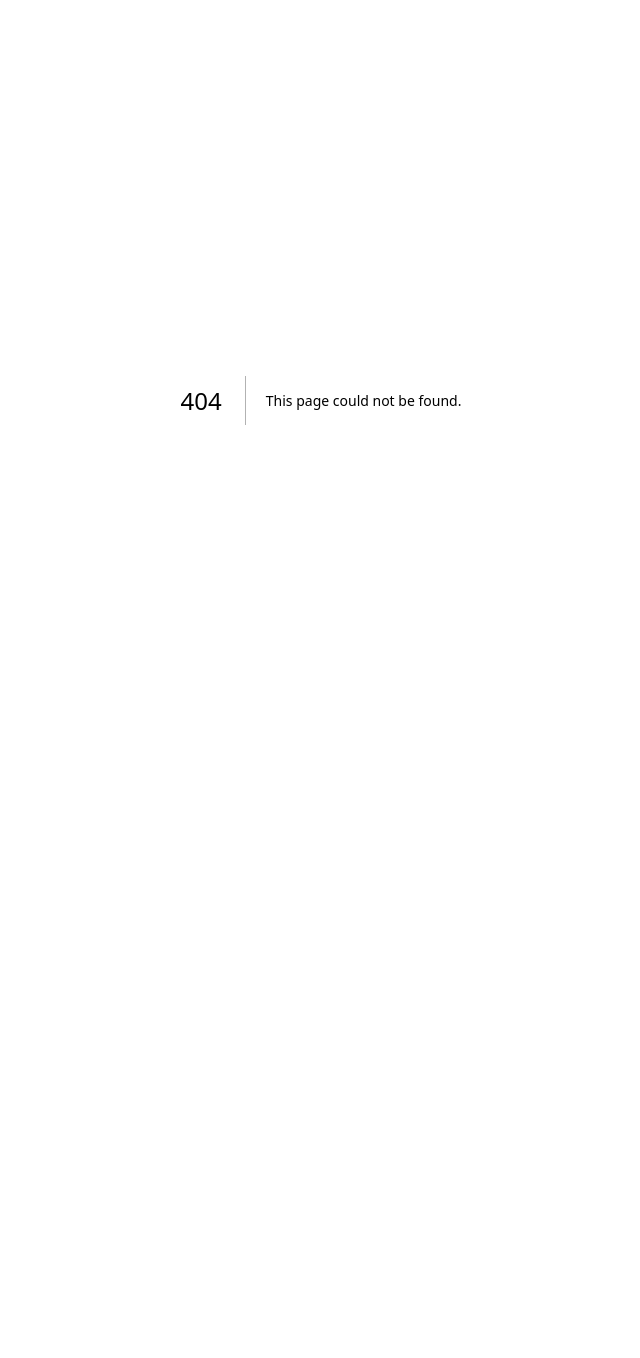
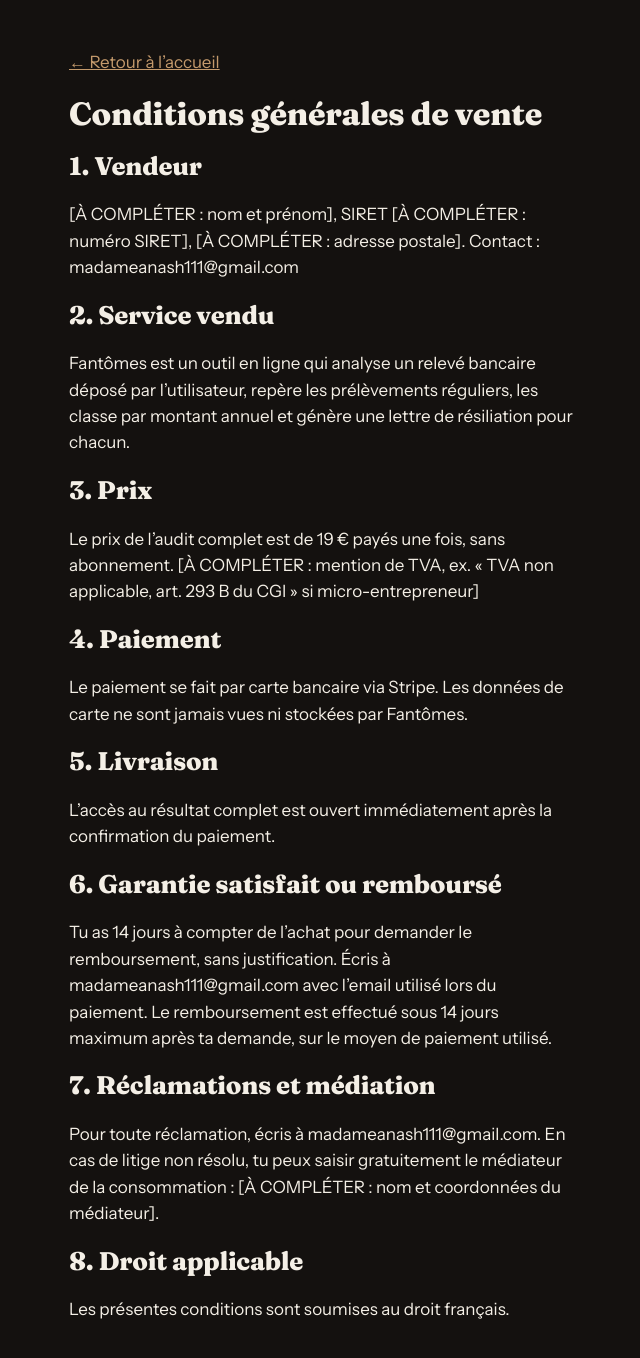
Before and after one commit to madameanash111-cell/fantomes, a Next.js app: page /cgv in a window 1280 px wide. Before the commit this address had no page. Shown: the top 1358 px of the page, without its empty margins (319-959 px from the left). Before the commit the page ends 800 px from the top, so only its background shows below. Built offline with nearby package versions, Linux system fonts and the light colour scheme.

Commit message:
page.tsx

```diff
--- /dev/null
+++ b/app/[doc]/page.tsx
@@ -0,0 +1,92 @@
+import Link from "next/link";
+import { notFound } from "next/navigation";
+import type { Metadata } from "next";
+
+export const dynamicParams = false;
+
+const C = (t: string) => `[À COMPLÉTER : ${t}]`;
+const MAIL = "madameanash111@gmail.com";
+
+const docs: Record<string, { titre: string; contenu: React.ReactNode }> = {
+  "mentions-legales": {
+    titre: "Mentions légales",
+    contenu: (
+      <>
+        <h2 className="titre">Éditeur du site</h2>
+        <p>Fantômes est édité par {C("nom et prénom")}, {C("statut, ex. micro-entrepreneur")}, SIRET {C("numéro SIRET")}.</p>
+        <p>Adresse : {C("adresse postale")}.</p>
+        <p>Contact : {MAIL}</p>
+        <p>Directeur de la publication : {C("nom et prénom")}.</p>
+        <h2 className="titre">Hébergeur</h2>
+        <p>Vercel Inc., 440 N Barranca Ave #4133, Covina, CA 91723, États-Unis. vercel.com</p>
+        <h2 className="titre">Propriété intellectuelle</h2>
+        <p>Les textes, illustrations et le code du site sont la propriété de l’éditeur. Toute reproduction sans autorisation est interdite.</p>
+      </>
+    ),
+  },
+  cgv: {
+    titre: "Conditions générales de vente",
+    contenu: (
+      <>
+        <h2 className="titre">1. Vendeur</h2>
+        <p>{C("nom et prénom")}, SIRET {C("numéro SIRET")}, {C("adresse postale")}. Contact : {MAIL}</p>
+        <h2 className="titre">2. Service vendu</h2>
+        <p>Fantômes est un outil en ligne qui analyse un relevé bancaire déposé par l’utilisateur, repère les prélèvements réguliers, les classe par montant annuel et génère une lettre de résiliation pour chacun.</p>
+        <h2 className="titre">3. Prix</h2>
+        <p>Le prix de l’audit complet est de 19 € payés une fois, sans abonnement. {C("mention de TVA, ex. « TVA non applicable, art. 293 B du CGI » si micro-entrepreneur")}</p>
+        <h2 className="titre">4. Paiement</h2>
+        <p>Le paiement se fait par carte bancaire via Stripe. Les données de carte ne sont jamais vues ni stockées par Fantômes.</p>
+        <h2 className="titre">5. Livraison</h2>
+        <p>L’accès au résultat complet est ouvert immédiatement après la confirmation du paiement.</p>
+        <h2 className="titre">6. Garantie satisfait ou remboursé</h2>
+        <p>Tu as 14 jours à compter de l’achat pour demander le remboursement, sans justification. Écris à {MAIL} avec l’email utilisé lors du paiement. Le remboursement est effectué sous 14 jours maximum après ta demande, sur le moyen de paiement utilisé.</p>
+        <h2 className="titre">7. Réclamations et médiation</h2>
+        <p>Pour toute réclamation, écris à {MAIL}. En cas de litige non résolu, tu peux saisir gratuitement le médiateur de la consommation : {C("nom et coordonnées du médiateur")}.</p>
+        <h2 className="titre">8. Droit applicable</h2>
+        <p>Les présentes conditions sont soumises au droit français.</p>
+      </>
+    ),
+  },
+  confidentialite: {
+    titre: "Politique de confidentialité",
+    contenu: (
+      <>
+        <h2 className="titre">Responsable du traitement</h2>
+        <p>{C("nom et prénom")}. Contact : {MAIL}</p>
+        <h2 className="titre">Ton relevé bancaire</h2>
+        <p>Ton relevé est analysé directement dans ton navigateur, sur ton téléphone ou ton ordinateur. Il n’est ni envoyé à nos serveurs, ni stocké.</p>
+        <h2 className="titre">Les données que nous recevons</h2>
+        <p>Ton adresse email et les informations de paiement nécessaires à ta commande, traitées par Stripe. Base légale : l’exécution du contrat.</p>
+        <h2 className="titre">Mesure d’audience</h2>
+        <p>Nous mesurons le nombre de visites avec un outil respectueux de la vie privée. {C("nom de l’outil choisi, une fois installé")}</p>
+        <h2 className="titre">Hébergement et sous-traitants</h2>
+        <p>Vercel (hébergement) et Stripe (paiement). Ces prestataires peuvent traiter des données hors de l’Union européenne, avec des garanties adaptées.</p>
+        <h2 className="titre">Tes droits</h2>
+        <p>Tu peux demander l’accès, la rectification ou la suppression de tes données en écrivant à {MAIL}. Tu peux aussi saisir la CNIL (cnil.fr).</p>
+      </>
+    ),
+  },
+};
+
+export function generateStaticParams() {
+  return Object.keys(docs).map((doc) => ({ doc }));
+}
+
+export async function generateMetadata({ params }: { params: Promise<{ doc: string }> }): Promise<Metadata> {
+  const { doc } = await params;
+  const d = docs[doc];
+  return { title: d ? `${d.titre} — Fantômes` : "Fantômes" };
+}
+
+export default async function Page({ params }: { params: Promise<{ doc: string }> }) {
+  const { doc } = await params;
+  const d = docs[doc];
+  if (!d) notFound();
+  return (
+    <main className="wrap" style={{ padding: "2rem 1.25rem 3rem" }}>
+      <p><Link href="/" style={{ color: "var(--caramel)" }}>← Retour à l’accueil</Link></p>
+      <h1 className="titre" style={{ fontSize: "2rem" }}>{d.titre}</h1>
+      {d.contenu}
+    </main>
+  );
+}
```
